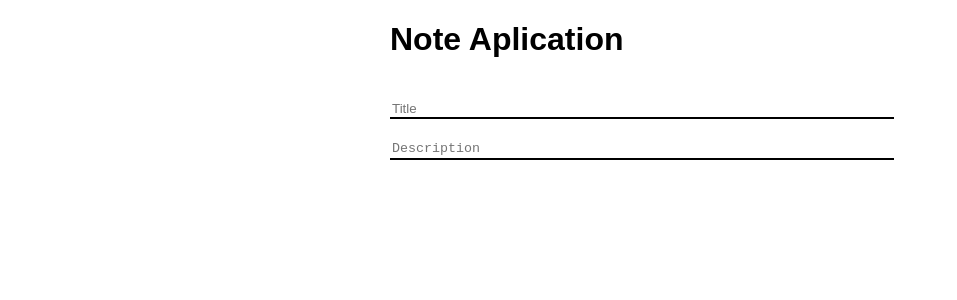
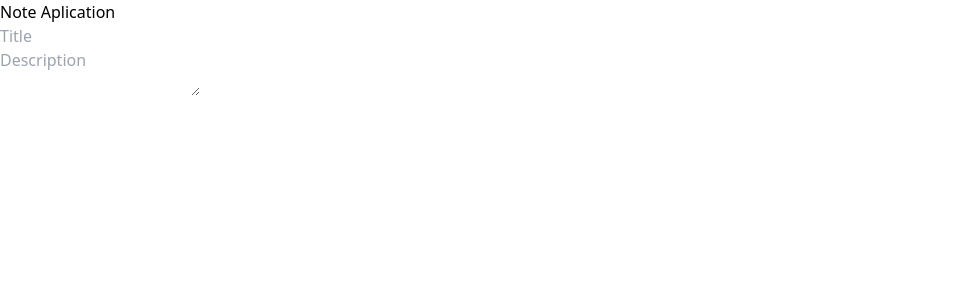
Before and after one commit to hiken056/Muffinote, a React (Vite) app in the folder todo_app/frontend/: page / in a window 1280 px wide. Shown: the top 300 px of the page, without its empty margins (0-957 px from the left). Built offline with nearby package versions, Linux system fonts and the light colour scheme.

Commit message:
tailwindcss

```diff
--- a/todo_app/frontend/src/App.tsx
+++ b/todo_app/frontend/src/App.tsx
@@ -1,12 +1,12 @@
 const App = () => {
   return (
-    <div className="container">
+    <div className="">
       <h1>Note Aplication</h1>
       <div>
-        <input type="text" className="input" placeholder="Title"/>
+        <input type="text" className="" placeholder="Title"/>
       </div>
       <div>
-        <textarea className="textarea" placeholder="Description"></textarea>
+        <textarea className="" placeholder="Description"></textarea>
       </div>
     </div>
   );
--- a/todo_app/frontend/src/index.css
+++ b/todo_app/frontend/src/index.css
@@ -1,29 +1,3 @@
-body {
-  margin: 0;
-  padding: 0;
-  box-sizing: border-box;
-  font-family: Arial, Helvetica, sans-serif;
-}
-
-.container {
-  width: 500px;
-  margin: 0 auto;
-}
-
-.input {
-  border: none;
-  border-bottom: 2px solid black;
-  outline: none;
-  margin-top: 20px;
-  width: 100%;
-}
-
-.textarea {
-  border: none;
-  border-bottom: 2px solid black;
-  outline: none;
-  height: 15px;
-  resize: none;
-  margin-top: 20px;
-  width: 100%;
-}
+@tailwind base;
+@tailwind components;
+@tailwind utilities;
--- a/todo_app/frontend/tailwind.config.js
+++ b/todo_app/frontend/tailwind.config.js
@@ -1,8 +1,8 @@
 /** @type {import('tailwindcss').Config} */
 export default {
-  content: [],
+  content: ["./index.htlm", "./src/**/*.{js,ts,jsx,tsx}"],
   theme: {
     extend: {},
   },
   plugins: [],
-}
+};
```
